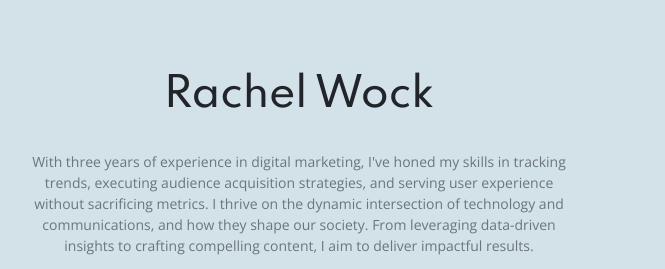
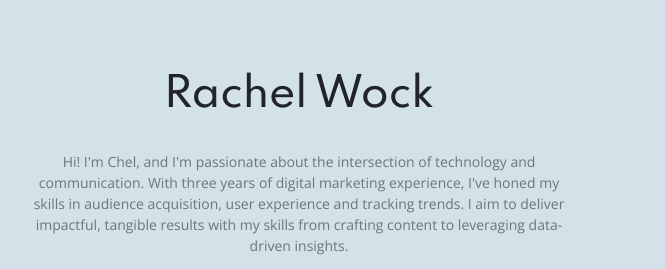
Before and after one commit to lokacinna/portfolio-2021, a plain HTML site: page index.html in a window 1280 px wide. Shown: the part 73-342 px from the top of the page, 56-721 px from the left. Drawn offline with nearby package versions, Linux system fonts and the light colour scheme.

Commit message:
2023: content update (elevator pitch1)

```diff
--- a/index.html
+++ b/index.html
@@ -34,7 +34,7 @@
           <br>
           <h1 class="fw-light">Rachel Wock</h1>
           <br>
-          <p class="lead text-muted smallerfont">With three years of experience in digital marketing, I've honed my skills in tracking trends, executing audience acquisition strategies, and serving user experience without sacrificing metrics. I thrive on the dynamic intersection of technology and communications, and how they shape our society. From leveraging data-driven insights to crafting compelling content, I aim to deliver impactful results.</p>
+          <p class="lead text-muted smallerfont">Hi! I'm Chel, and I'm passionate about the intersection of technology and communication. With three years of digital marketing experience, I've honed my skills in audience acquisition, user experience and tracking trends. I aim to deliver impactful, tangible results with my skills from crafting content to leveraging data-driven insights.</p>
           <p>
             <a href="mailto:chel@chelwock.com"><img src="images/emailme.png" alt="Click to email me" width="200" height="200"></a>
             <a href="https://www.linkedin.com/in/rachel-wock/"><img src="images/linkedin.png" alt="Click to visit my LinkedIn" width="200" height="200"></a>
```
